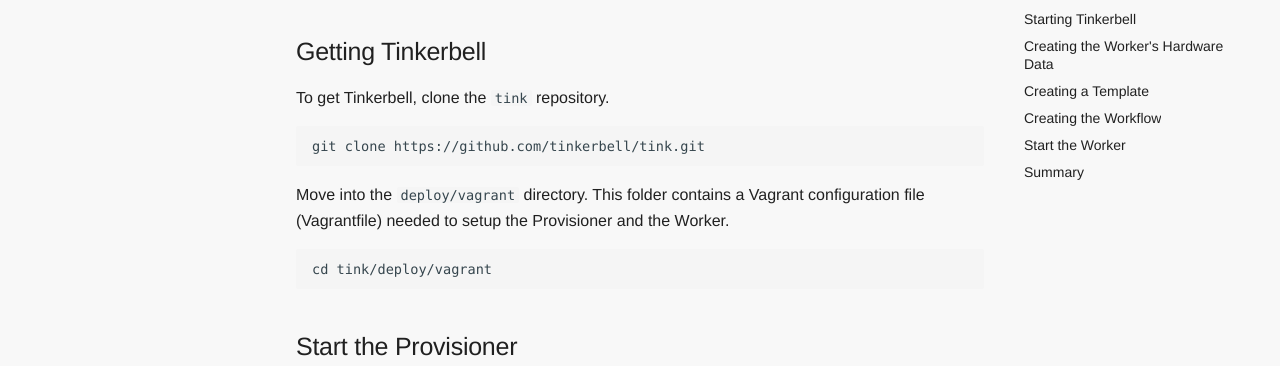
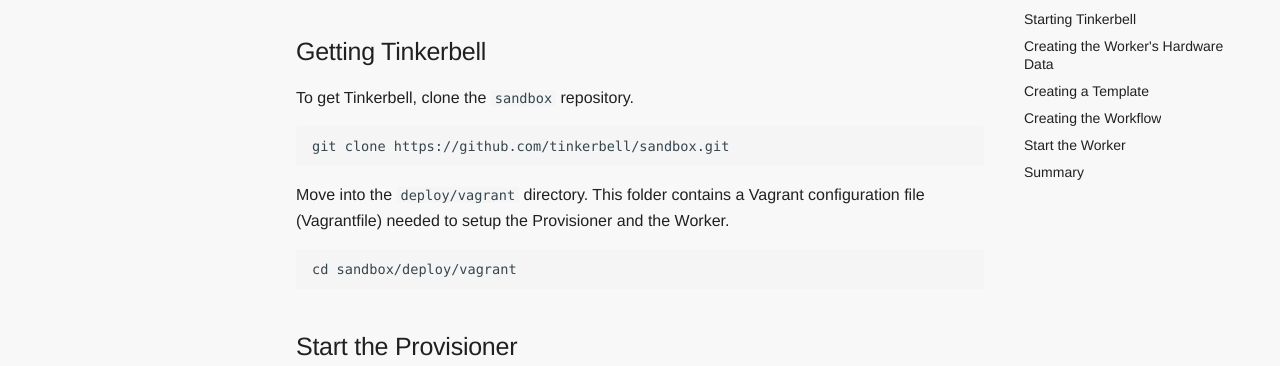
Before and after one commit to tinkerbell/tinkerbell-docs, an MkDocs documentation site: the page built from docs/setup/local-vagrant.md, in a window 1280 px wide and 900 px high, scrolled down 521 px. Shown: the part 170-536 px from the top of the window. Built offline with MkDocs 1.6.1 and Material for MkDocs 9.7.7, drawn with Linux system fonts in a browser that asks for light colours; some web fonts are replaced.

Commit message:
pointing vagrant setup to the sandbox repository
Signed-off-by: DailyAlice <msarabia@equinix.com>

````diff
--- a/docs/setup/local-vagrant.md
+++ b/docs/setup/local-vagrant.md
@@ -24,16 +24,16 @@
 
 ## Getting Tinkerbell
 
-To get Tinkerbell, clone the `tink` repository.
+To get Tinkerbell, clone the `sandbox` repository.
 
 ```
-git clone https://github.com/tinkerbell/tink.git
+git clone https://github.com/tinkerbell/sandbox.git
 ```
 
 Move into the `deploy/vagrant` directory. This folder contains a Vagrant configuration file (Vagrantfile) needed to setup the Provisioner and the Worker.
 
 ```
-cd tink/deploy/vagrant
+cd sandbox/deploy/vagrant
 ```
 
 ## Start the Provisioner
````
